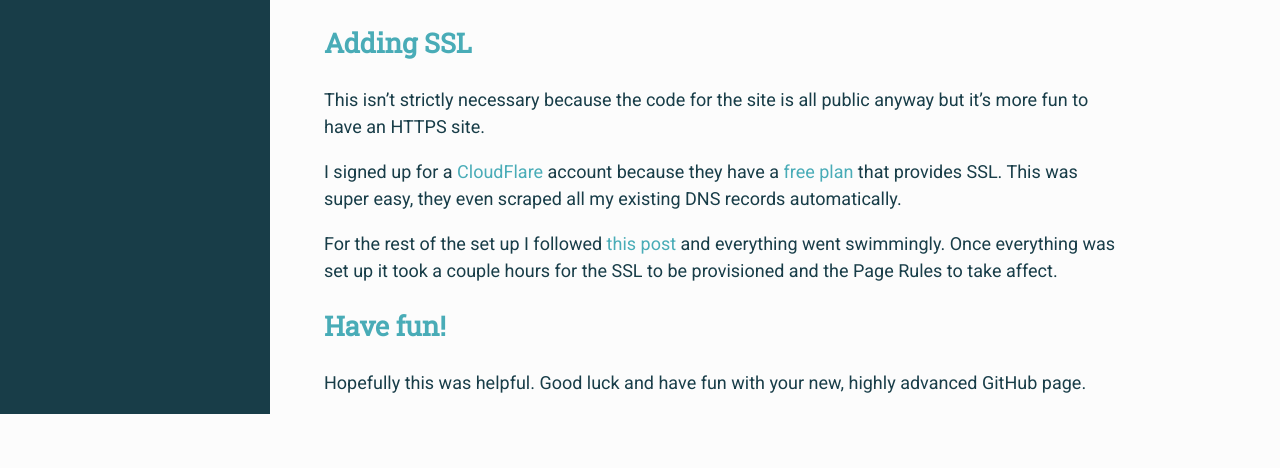
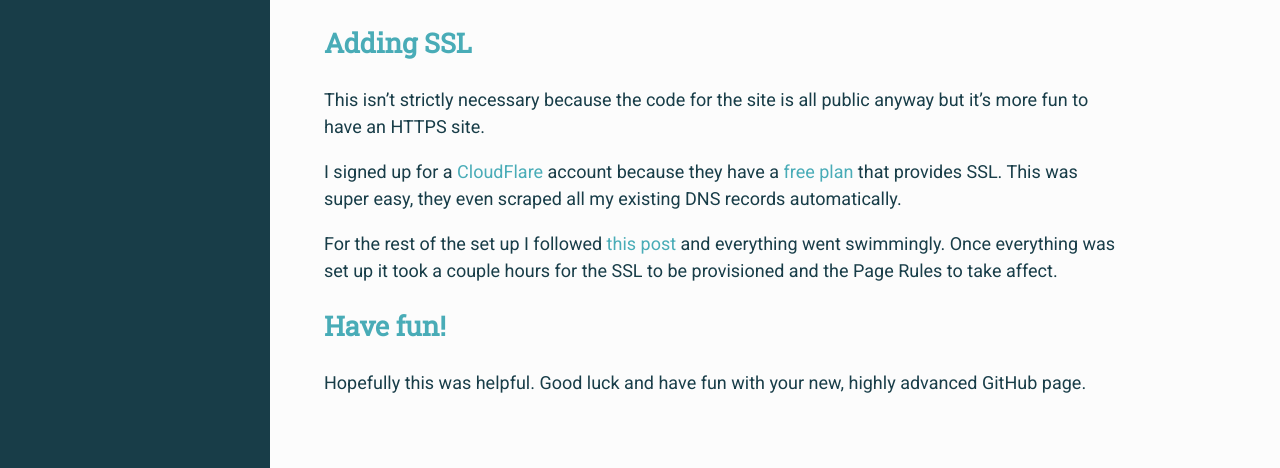
Before and after one commit to thetizzo/thetizzo.github.io, a Jekyll site: the page built from _posts/2016-02-29-how-i-built-this-site.md, in a window 1280 px wide. Shown: the part 3860-4328 px from the top of the page. Built offline with Jekyll 4.4.1, drawn with Linux system fonts in a browser that asks for light colours; nearby versions of some CDN libraries; library files that are not in the unit come from our copies; before the commit the page ends 4274 px from its top, so only the background shows below that.

Commit message:
Add some padding to the bottom of the content for readability

```diff
--- a/assets/stylesheets/application.scss
+++ b/assets/stylesheets/application.scss
@@ -101,7 +101,7 @@ a:hover {
 
 .content {
   flex: 2 1 auto;
-  padding: 0 3em;
+  padding: 0 3em 3em;
   max-width: $content-width;
 }
 
```
